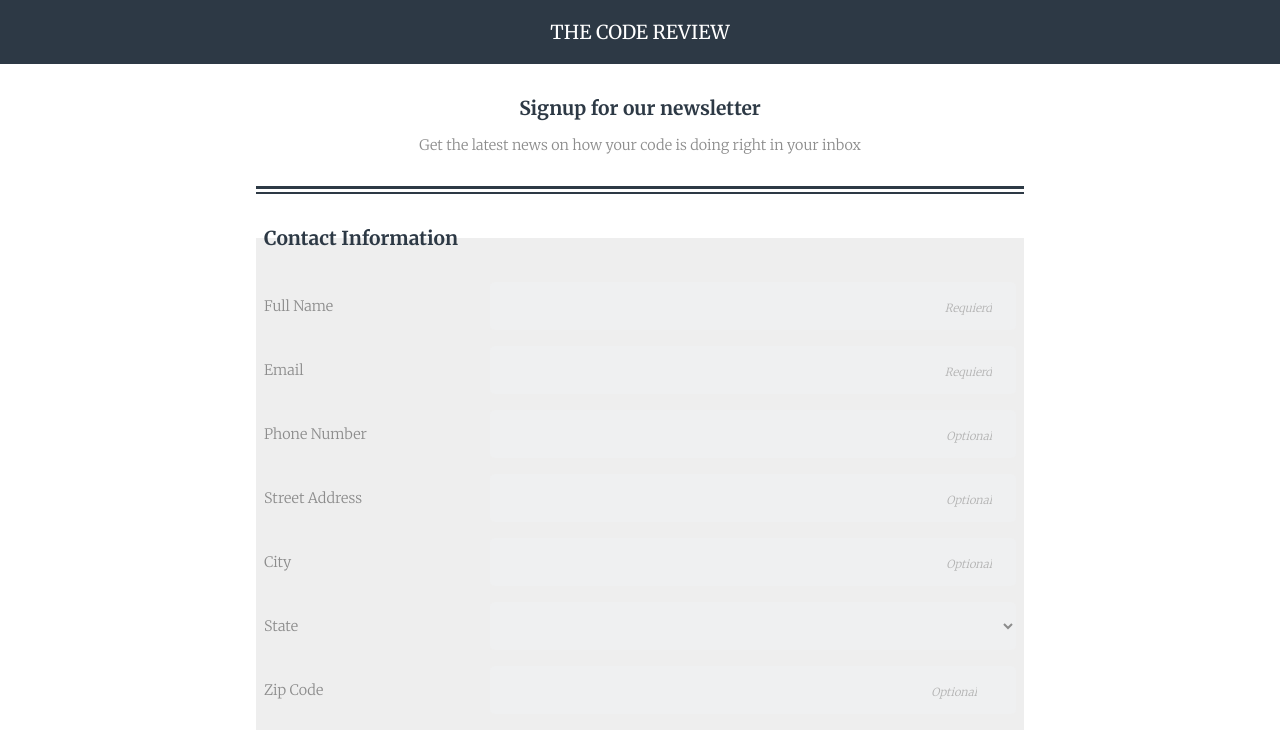
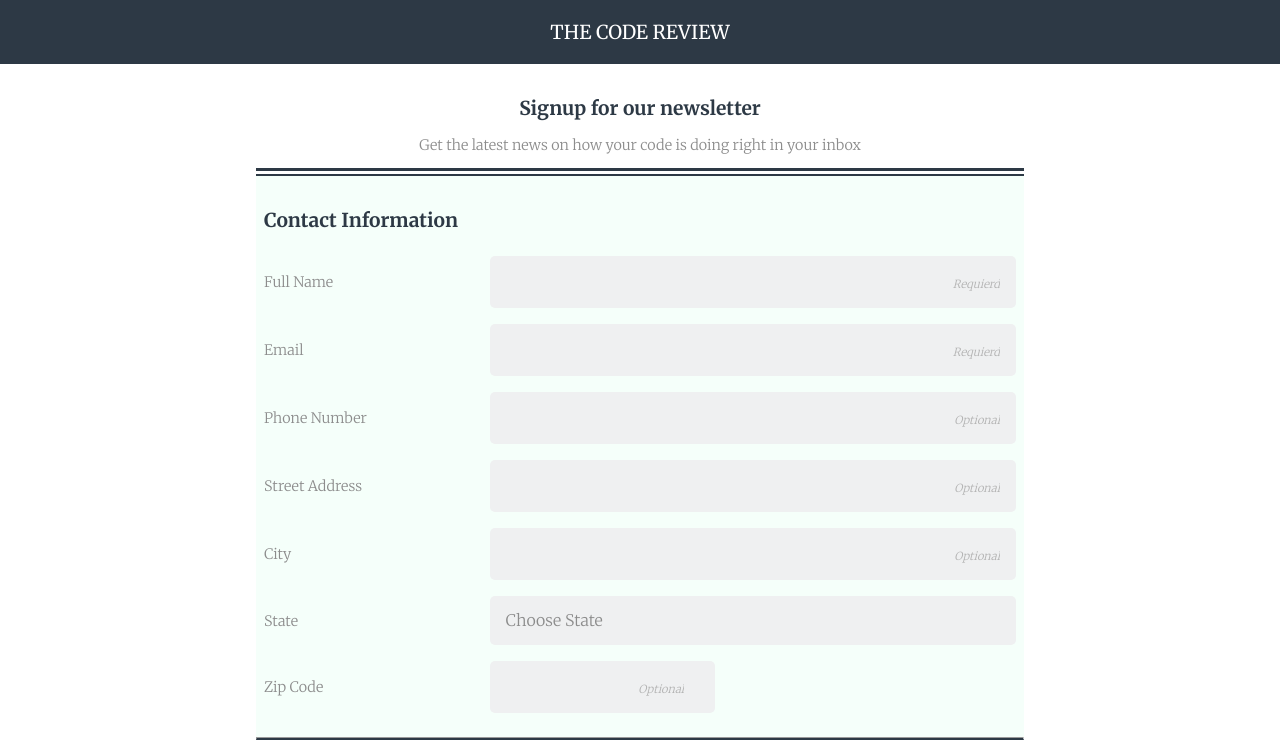
Before and after one commit to CarroForslund/fewd-project3, a plain HTML site: page index.html in a window 1280 px wide. Shown: the top 751 px of the page. Drawn offline with Linux system fonts and the light colour scheme.

Commit message:
Project updated to meet all exceed expectations requirements

```diff
--- a/css/styles.css
+++ b/css/styles.css
@@ -46,8 +46,9 @@ fieldset {
 }
 
 .contact-information {
-  background-color: #eeeeee;
-  padding: .5em;
+  background-color: MintCream;
+  padding: 1em .5em;
+  margin: 0;
 }
 
 .newsletter p {
@@ -63,13 +64,17 @@ select {
   background-color: #eff0f1;
   border: 0;
   border-radius: 5px;
-  height: 2.5em;
+  height: auto;
   width: 100%;
   margin: .5em 0em;
   box-sizing: border-box;
-  padding: 1.5em;
+  padding: 1em;
   transition-duration: 1s;
   text-align: left;
+}
+
+select {
+  -webkit-appearance: none; /* Makes the select list look the same in Chrome and Safari as in Firefox)*/
 }
 
 textarea {
@@ -89,14 +94,14 @@ input[type="radio"] {
   margin: .5em 1em .5em 0;
 }
 
-::-webkit-input-placeholder {
+input::-webkit-input-placeholder {
   font-size: .7em;
   text-align: right;
   font-style: italic;
   color: #b2b2b2;
 }
 
-input:-moz-placeholder {
+input::-moz-placeholder {
   font-size: .7em;
   text-align: right;
   font-style: italic;
@@ -105,6 +110,11 @@ input:-moz-placeholder {
 
 input{
   text-align: left;
+}
+
+input[id="zip"]{
+  display: block;
+  width: 150px;
 }
 
 .submit-button {
@@ -124,12 +134,12 @@ input{
   border-top: 3px solid #2d3945;
   border-bottom: 2px solid #2d3945;
   height: .2em;
-  margin: 2em 0 1em 0;
+  margin: 0;
 }
 
 .single {
   border-bottom: 2px solid #2d3945;
-  margin: 1.5em 0 1em 0;
+  margin: 0;
 }
 
 footer {
@@ -139,7 +149,7 @@ footer {
   padding-bottom: 2em;
 }
 
-/* BIGGER SCREEN SIZES
+/* TABLET AND DESKTOP SPECIFIC STYLES
 -------------------------------------*/
 @media screen and (min-width: 768px) {
 
@@ -154,7 +164,8 @@ footer {
     align-items: center;
   }
 
-  label.flex-item {
+  label.flex-item,
+  input[id="zip"].flex-item {
     flex-basis: 30%;
   }
 
@@ -163,5 +174,4 @@ footer {
     flex-basis: 70%;
   }
 
-
 }
--- a/index.html
+++ b/index.html
@@ -19,10 +19,13 @@
       <h2 class="info-section">Signup for our newsletter</h2>
       <p class="info-section">Get the latest news on how your code is doing right in your inbox</p>
 
+      <form action="index.html" method="post">
+
         <hr class="double">
 
-      <form action="index.html" method="post">
-        <fieldset class="contact-information">
+        <div class="contact-information">
+
+          <fieldset>
             <legend><h2>Contact Information</h2></legend>
 
             <div class="flex-container">
@@ -102,6 +105,8 @@
             </div> <!-- flex-container-->
           </fieldset>
 
+        </div> <!--contact-information -->
+
         <hr class="single">
 
         <fieldset class="newsletter">
```
Also changed, not shown: mockups/desktop-form.png. Lines whose indentation alone changed are shown as unchanged.
